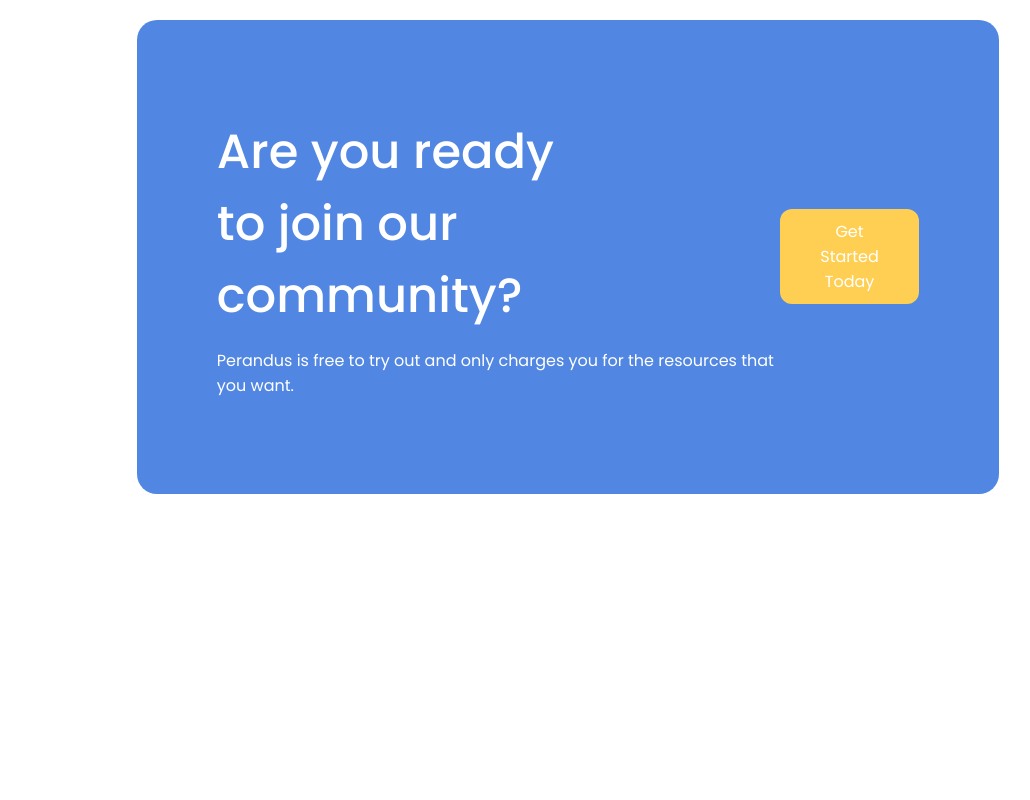
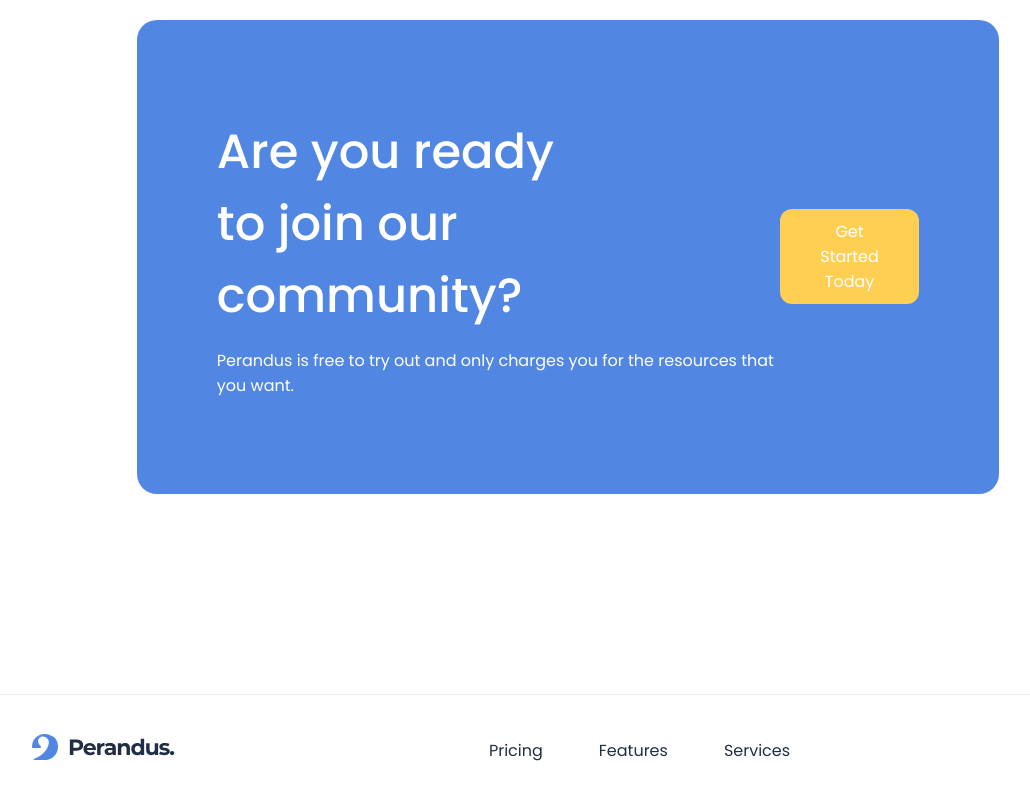
Before and after one commit to shtramvasov/typescript-landing, a React (Create React App) app: page /features in a window 1280 px wide. Shown: the part 3391-4191 px from the top of the page, without its empty margins (72-1102 px from the left). Before the commit the page ends 4021 px from the top, so only its background shows below. Built offline with nearby package versions, Linux system fonts and the light colour scheme.

Commit message:
features page done

```diff
--- a/src/components/FeaturesCta/featurescta.module.css
+++ b/src/components/FeaturesCta/featurescta.module.css
@@ -40,7 +40,7 @@
 .container {
   padding: 1.5rem;
   margin-top: 3rem;
-  margin-bottom: 7rem;
+  margin-bottom: 11rem;
 }
 
 .cta {
--- a/src/components/FeaturesCta/featurescta.module.scss
+++ b/src/components/FeaturesCta/featurescta.module.scss
@@ -5,7 +5,7 @@
 .container {
   padding: 1.5rem;
   margin-top: 3rem;
-  margin-bottom: 7rem;
+  margin-bottom: 11rem;
 }
 
 .cta {
--- a/src/pages/Featurespage.tsx
+++ b/src/pages/Featurespage.tsx
@@ -1,6 +1,7 @@
 import React from 'react'
 import { FeaturesBlock } from '../components/FeaturesBlock/FeaturesBlock'
 import { FeaturesCta } from '../components/FeaturesCta/FeaturesCta'
+import { Footer } from '../components/Footer/Footer'
 import { HeaderMenu } from '../components/HeaderMenu/HeaderMenu'
 
 export const Featurespage: React.FC = () => {
@@ -15,6 +16,7 @@
     />
     <FeaturesBlock />
     <FeaturesCta />
+    <Footer />
     </>
   )
 }
```
Also changed, not shown: 1 other file (tests, documents, lock files or other folders).
